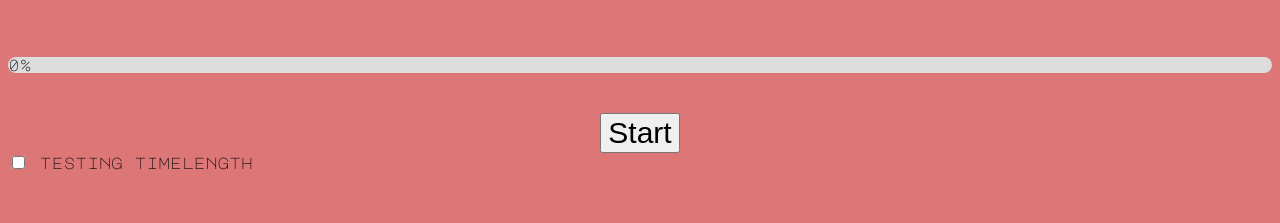
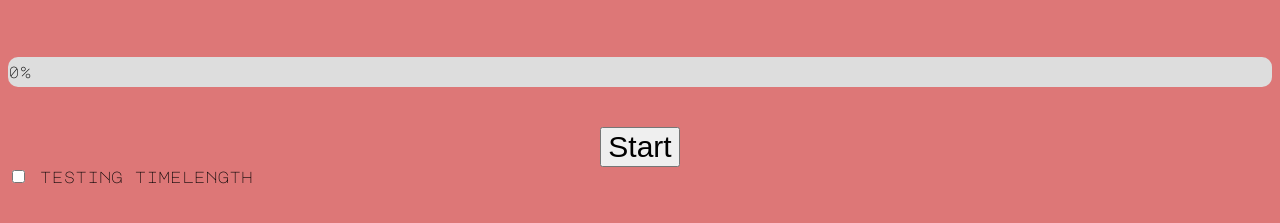
Before and after one commit to Peonylum/Tomato-Timer, a website: page Exploratory/ProgressBar/timerDemo.html in a window 1280 px wide. Shown: the part 273-496 px from the top of the page. Drawn offline with Linux system fonts and the light colour scheme.

Commit message:
Fix Spelling Error in HTML tag

```diff
--- a/Exploratory/ProgressBar/timerDemo.html
+++ b/Exploratory/ProgressBar/timerDemo.html
@@ -70,7 +70,7 @@
     <p id="timer-type">Pomo #1</p>
     <p id="time-display">25:00</p>
     <div id="my-progress">
-        <div id="-bar">0%</div>
+        <div id="my-bar">0%</div>
     </div>
     <div class="center">
         <button id="timer-button" onclick="onTimerPressed()">Start</button>
```
